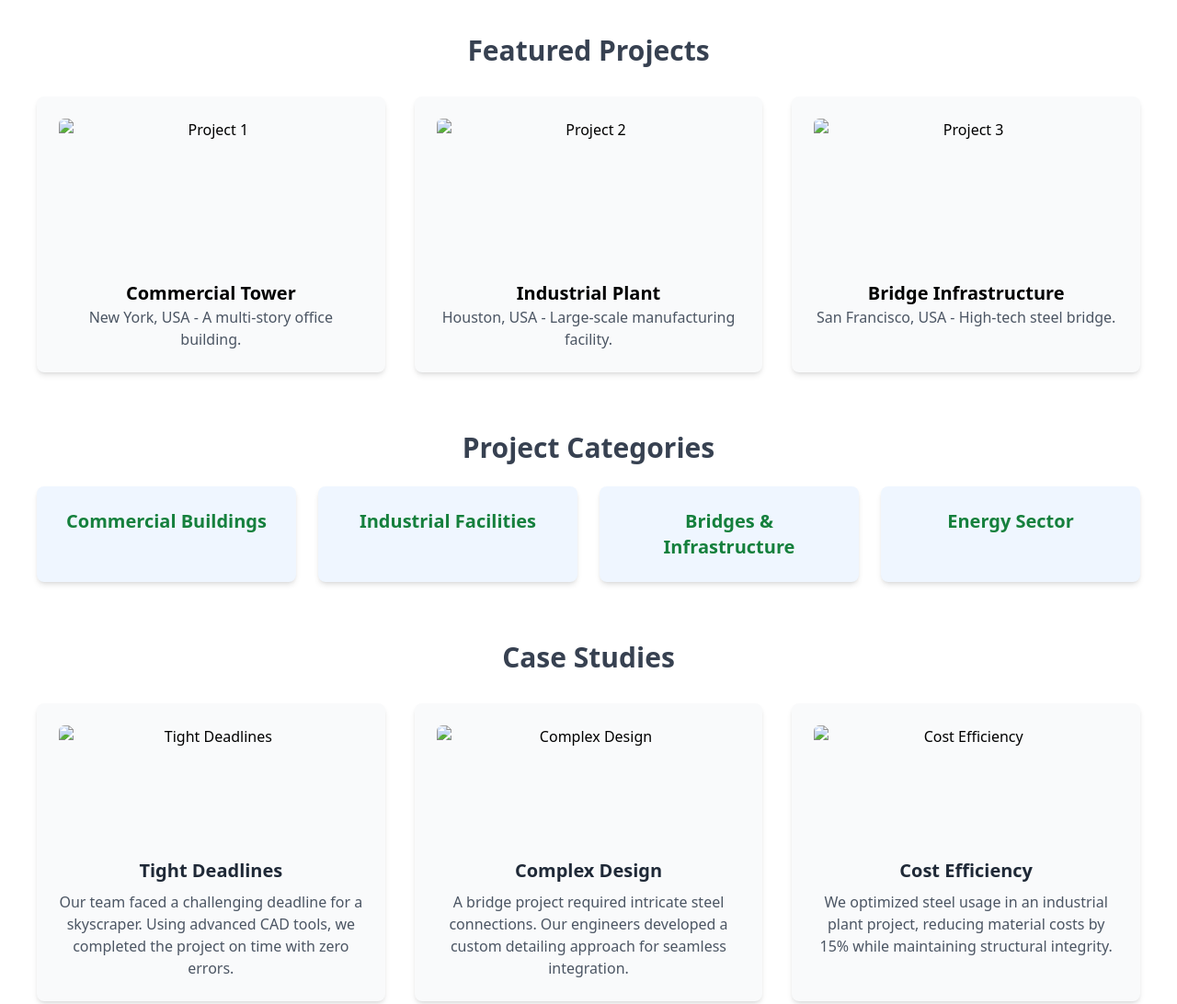
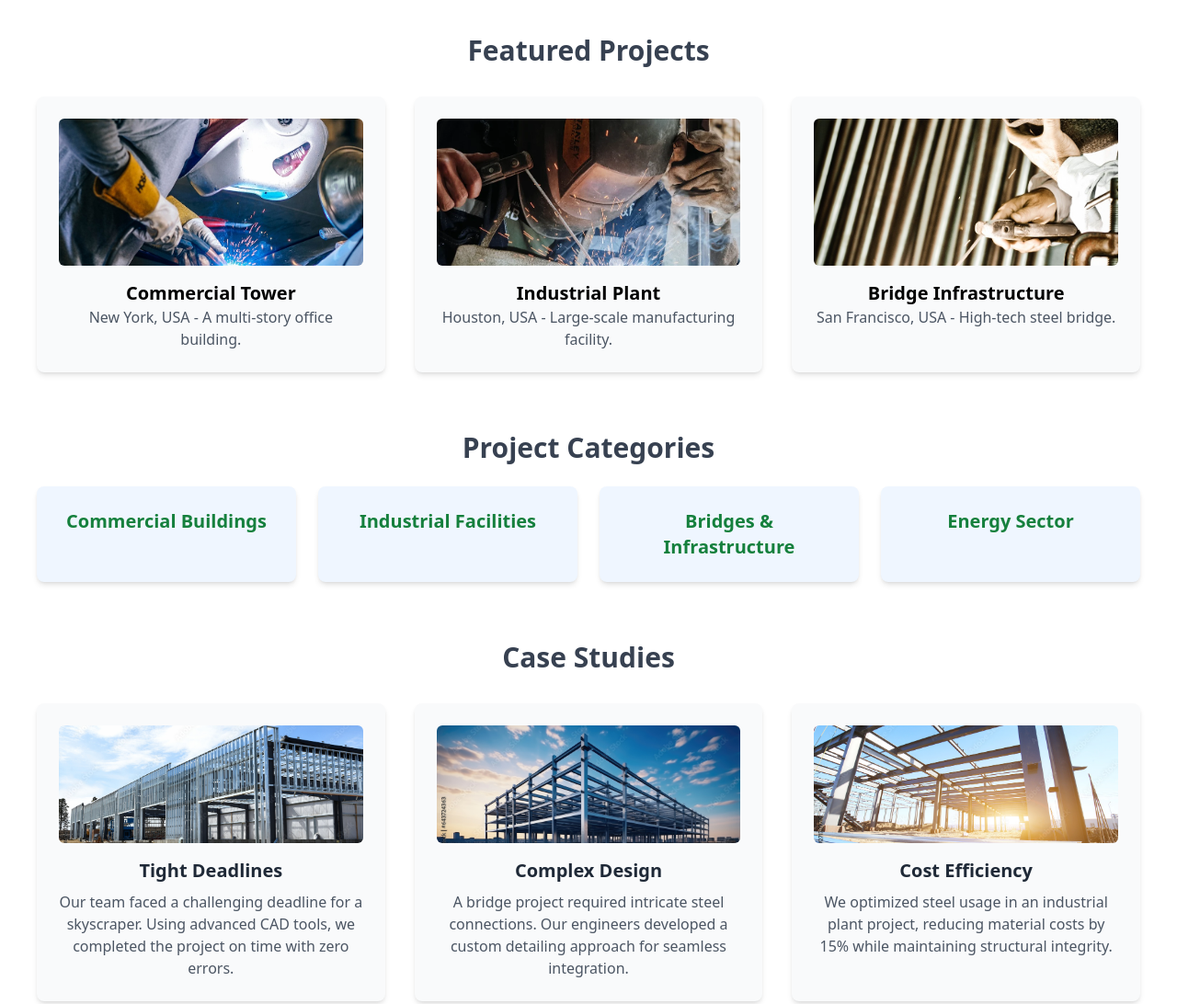
Before and after one commit to khushnumamalik/babylone_steel, a plain HTML site: page portfolio.html in a window 1280 px wide. Shown: the part 123-1215 px from the top of the page at 92% size. Drawn offline with nearby package versions, Linux system fonts and the light colour scheme; the site is published under a folder, as on GitHub Pages, so addresses that start at the root find nothing.

Commit message:
Update portfolio.html

```diff
--- a/portfolio.html
+++ b/portfolio.html
@@ -11,7 +11,7 @@
           <div class="max-w-full mx-auto px-4 sm:px-6 lg:px-8">
               <div class="flex justify-between h-16 items-center">
                   <div class="flex-shrink-0">
-                    <img src="/assets/images/logo1.webp" alt="Company Logo" class="h-[60px] rounded-full">
+                    <img src="./assets/images/logo1.webp" alt="Company Logo" class="h-[60px] rounded-full">
                   </div>
                   <div class="md:hidden flex items-center">
                       <button id="menu-btn" class="text-gray-700 focus:outline-none">
@@ -52,17 +52,17 @@
             <h3 class="text-3xl font-semibold text-gray-700">Featured Projects</h3>
             <div class="grid grid-cols-1 md:grid-cols-3 gap-8 mt-8">
                 <div class="bg-gray-50 p-6 rounded-lg shadow-md">
-                    <img src="/assets/images/blogB2.jpg" alt="Project 1" class="w-full h-40 object-cover rounded-md">
+                    <img src="./assets/images/blogB2.jpg" alt="Project 1" class="w-full h-40 object-cover rounded-md">
                     <h4 class="text-xl font-semibold mt-4">Commercial Tower</h4>
                     <p class="text-gray-600">New York, USA - A multi-story office building.</p>
                 </div>
                 <div class="bg-gray-50 p-6 rounded-lg shadow-md">
-                    <img src="/assets/images/blogB1.webp" alt="Project 2" class="w-full h-40 object-cover rounded-md">
+                    <img src="./assets/images/blogB1.webp" alt="Project 2" class="w-full h-40 object-cover rounded-md">
                     <h4 class="text-xl font-semibold mt-4">Industrial Plant</h4>
                     <p class="text-gray-600">Houston, USA - Large-scale manufacturing facility.</p>
                 </div>
                 <div class="bg-gray-50 p-6 rounded-lg shadow-md">
-                    <img src="/assets/images/blogB4.jpg" alt="Project 3" class="w-full h-40 object-cover rounded-md">
+                    <img src="./assets/images/blogB4.jpg" alt="Project 3" class="w-full h-40 object-cover rounded-md">
                     <h4 class="text-xl font-semibold mt-4">Bridge Infrastructure</h4>
                     <p class="text-gray-600">San Francisco, USA - High-tech steel bridge.</p>
                 </div>
@@ -93,17 +93,17 @@
           <h3 class="text-3xl font-semibold text-gray-700">Case Studies</h3>
           <div class="mt-8 grid grid-cols-1 md:grid-cols-3 gap-8">
               <div class="bg-gray-50 p-6 rounded-lg shadow-md hover:shadow-xl transition">
-                  <img src="/assets/images/steel1.jpg" alt="Tight Deadlines" class="w-full h-32 object-cover rounded-md">
+                  <img src="./assets/images/steel1.jpg" alt="Tight Deadlines" class="w-full h-32 object-cover rounded-md">
                   <h4 class="text-xl font-semibold text-gray-800 mt-4">Tight Deadlines</h4>
                   <p class="text-gray-600 mt-2">Our team faced a challenging deadline for a skyscraper. Using advanced CAD tools, we completed the project on time with zero errors.</p>
               </div>
               <div class="bg-gray-50 p-6 rounded-lg shadow-md hover:shadow-xl transition">
-                  <img src="/assets/images/steel2.jpg" alt="Complex Design" class="w-full h-32 object-cover rounded-md">
+                  <img src="./assets/images/steel2.jpg" alt="Complex Design" class="w-full h-32 object-cover rounded-md">
                   <h4 class="text-xl font-semibold text-gray-800 mt-4">Complex Design</h4>
                   <p class="text-gray-600 mt-2">A bridge project required intricate steel connections. Our engineers developed a custom detailing approach for seamless integration.</p>
               </div>
               <div class="bg-gray-50 p-6 rounded-lg shadow-md hover:shadow-xl transition">
-                  <img src="/assets/images/steel3.jpg" alt="Cost Efficiency" class="w-full h-32 object-cover rounded-md">
+                  <img src="./assets/images/steel3.jpg" alt="Cost Efficiency" class="w-full h-32 object-cover rounded-md">
                   <h4 class="text-xl font-semibold text-gray-800 mt-4">Cost Efficiency</h4>
                   <p class="text-gray-600 mt-2">We optimized steel usage in an industrial plant project, reducing material costs by 15% while maintaining structural integrity.</p>
               </div>
```
